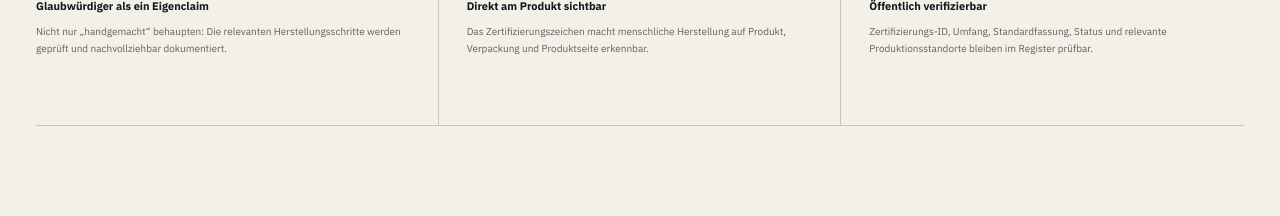
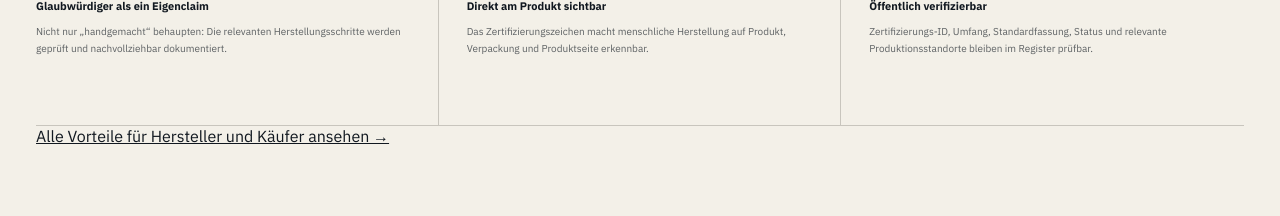
Before and after one commit to dennis-glaser-coder/human-certification-web, a Next.js app: page / in a window 1280 px wide. Shown: the part 1420-1636 px from the top of the page. Built offline with nearby package versions, Linux system fonts and the light colour scheme.

Commit message:
Startseite mit Warum-Seite verknüpfen

```diff
--- a/src/app/page.js
+++ b/src/app/page.js
@@ -106,6 +106,9 @@ export default function Home() {
                 <p>{copy}</p>
               </article>
             ))}
+          </div>
+          <div className="salesValueMore">
+            <Link href="/warum-made-by-humans">Alle Vorteile für Hersteller und Käufer ansehen →</Link>
           </div>
         </div>
       </section>
```
